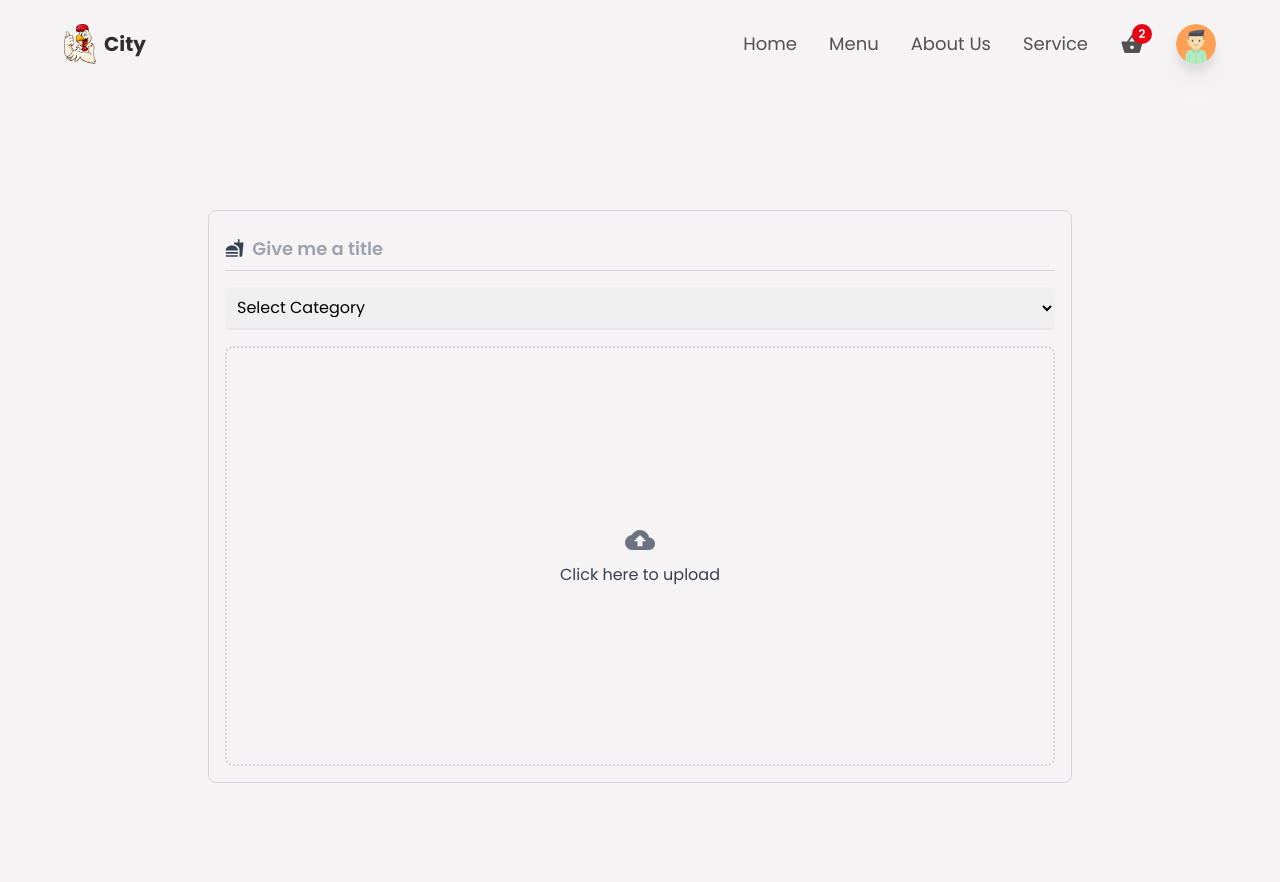
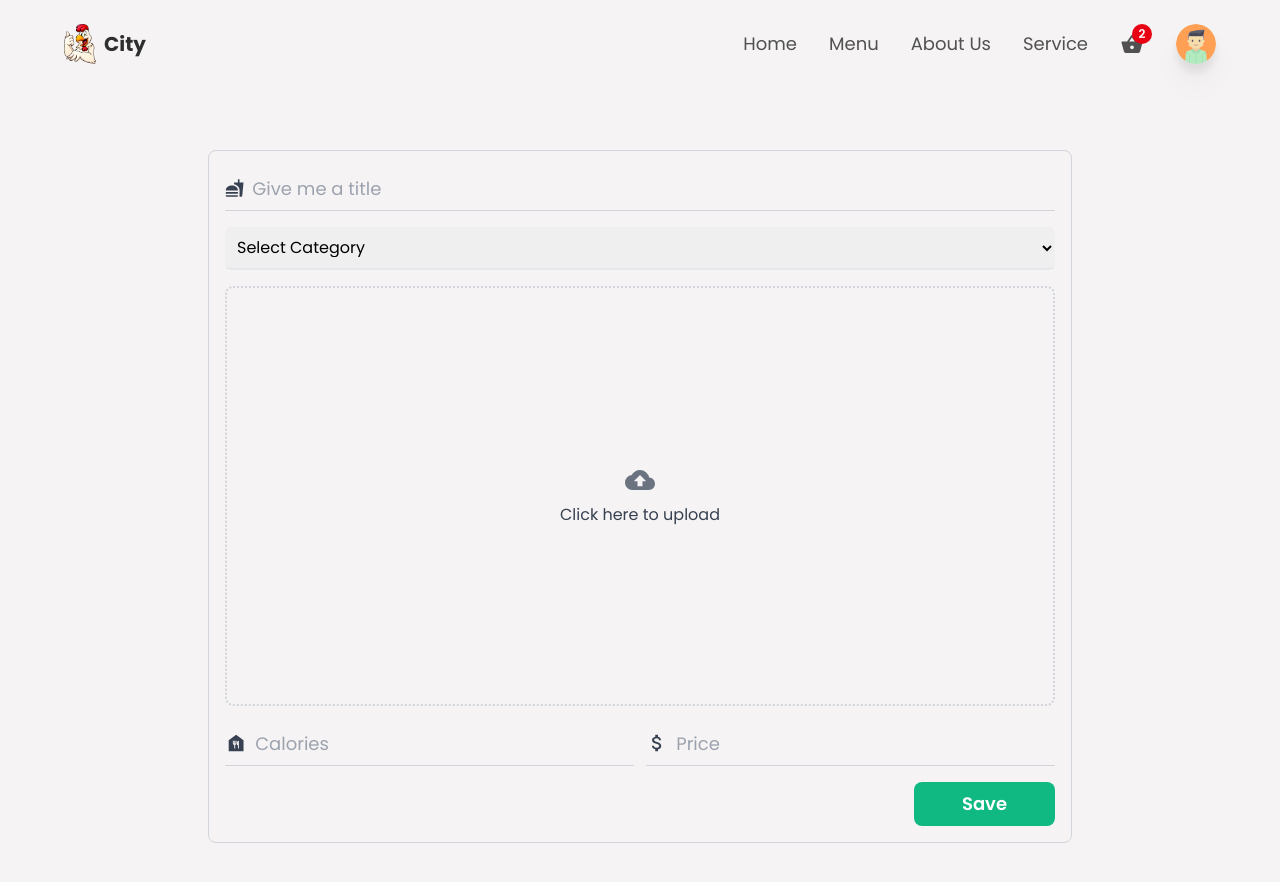
Before and after one commit to asimzahoor443/restaurant-app, a React (Create React App) app: page /createItem in a window 1280 px wide. Shown: the top 882 px of the page. Built offline with nearby package versions, Linux system fonts and the light colour scheme.

Commit message:
latest updates

```diff
--- a/src/components/CreateContainer.jsx
+++ b/src/components/CreateContainer.jsx
@@ -1,6 +1,12 @@
 import React, { useState } from 'react';
 import { motion } from 'framer-motion';
-import { MdFastfood, MdCloudUpload } from 'react-icons/md';
+import {
+  MdFastfood,
+  MdCloudUpload,
+  MdDelete,
+  MdFoodBank,
+  MdAttachMoney,
+} from 'react-icons/md';
 import { categories } from '../utils/data';
 import Loader from './Loader';
 const CreateContainer = () => {
@@ -14,7 +20,25 @@ const CreateContainer = () => {
   const [msg, setMsg] = useState(null);
   const [isLoading, setIsLoading] = useState(false);
 
-  const uploadImage = () => {};
+  const uploadImage = (e) => {
+    setIsLoading(true);
+    const imageFile = e.target.file[0];
+    const storageRef = ref(Storage, `Images/${Date.now()}-${imageFile.name}`);
+    const uploadTask = uploadBytesResumable(storageRef, imageFile);
+    uploadTask.on(
+      'state_changed',
+      (snapshot) => {
+        const uploadProgress =
+          (snapshot.bytesTransferred / snapshot.totalBytes) * 100;
+      },
+      (error) => {},
+      () => {}
+    );
+  };
+
+  const deleteImage = () => {};
+
+  const saveDetails = () => {};
   return (
     <div className="w-full min-h-screen flex items-center justify-center">
       <div className="w-[90%] md:w-[75%] border border-gray-300 rounded-lg p-4 flex flex-col items-center justify-center gap-4">
@@ -41,7 +65,7 @@ const CreateContainer = () => {
             value={title}
             onChange={(e) => setTitle(e.target.value)}
             placeholder="Give me a title"
-            className="w-full h-full text-lg bg-transparent font-semibold outline-none border-none placeholder:text-gray-400 text-textColor"
+            className="w-full h-full text-lg bg-transparent outline-none border-none placeholder:text-gray-400 text-textColor"
           />
         </div>
         <div className="w-full">
@@ -88,12 +112,57 @@ const CreateContainer = () => {
               ) : (
                 <>
                   <div className="relative h-full">
-                    <img src={imageAsset} alt="uploaded image" />
+                    <img
+                      src={imageAsset}
+                      alt="uploaded image"
+                      className="w-full h-full object-cover"
+                    />
+                    <button
+                      type="button"
+                      className="absolute bottom-3 right-3 p3 rounded-full bg-red-500 text-xl cursor-pointer outline-none hover:shadow-md duration-100 transition-all"
+                      onClick={deleteImage}
+                    >
+                      <MdDelete className="text-white" />
+                    </button>
                   </div>
                 </>
               )}
             </>
           )}
+        </div>
+        <div className="w-full flex flex-col md:flex-row items-center gap-3">
+          <div className="w-full py-2 border-b border-gray-300 flex items-center gap-2">
+            <MdFoodBank className="text-gray-700 text-2xl" />
+            <input
+              type="text"
+              required
+              value={calories}
+              onChange={(e) => setPrice(e.target.value)}
+              placeholder="Calories"
+              className="w-full h-full text-lg bg-transparent outline-none border-none placeholder:text-gray-400 text-textColor"
+            />
+          </div>
+
+          <div className="w-full py-2 border-b border-gray-300 flex items-center gap-2">
+            <MdAttachMoney className="text-gray-700 text-2xl" />
+            <input
+              type="text"
+              required
+              value={price}
+              onChange={(e) => setPrice(e.target.value)}
+              placeholder="Price"
+              className="w-full h-full text-lg bg-transparent outline-none border-none placeholder:text-gray-400 text-textColor"
+            />
+          </div>
+        </div>
+        <div className="flex items-center w-full">
+          <button
+            type="button"
+            className="ml-0 md:ml-auto w-full md:w-auto border-none outline-none bg-emerald-500 px-12 py-2 rounded-lg text-lg text-white font-semibold"
+            onClick={saveDetails}
+          >
+            Save
+          </button>
         </div>
       </div>
     </div>
```
